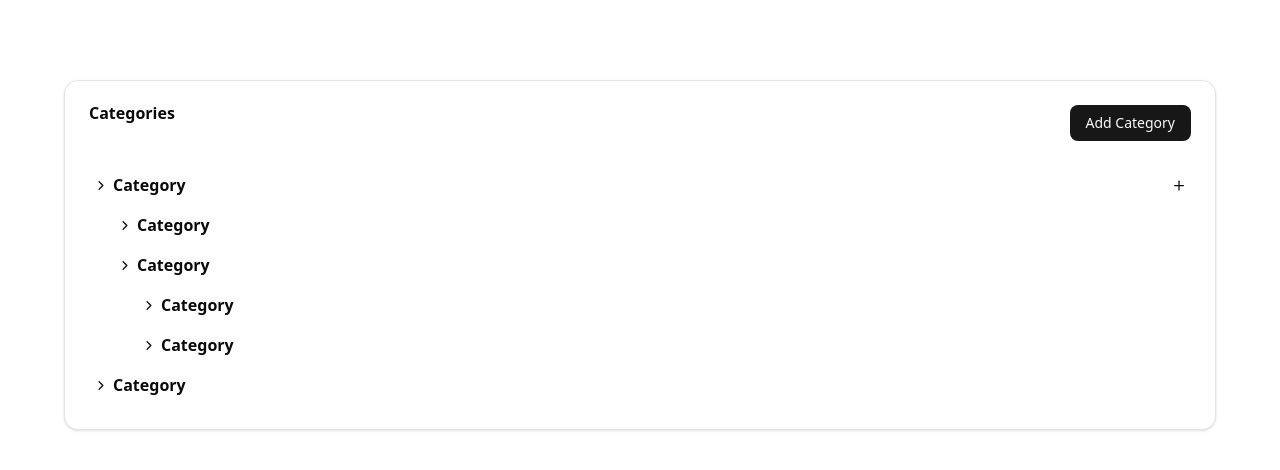
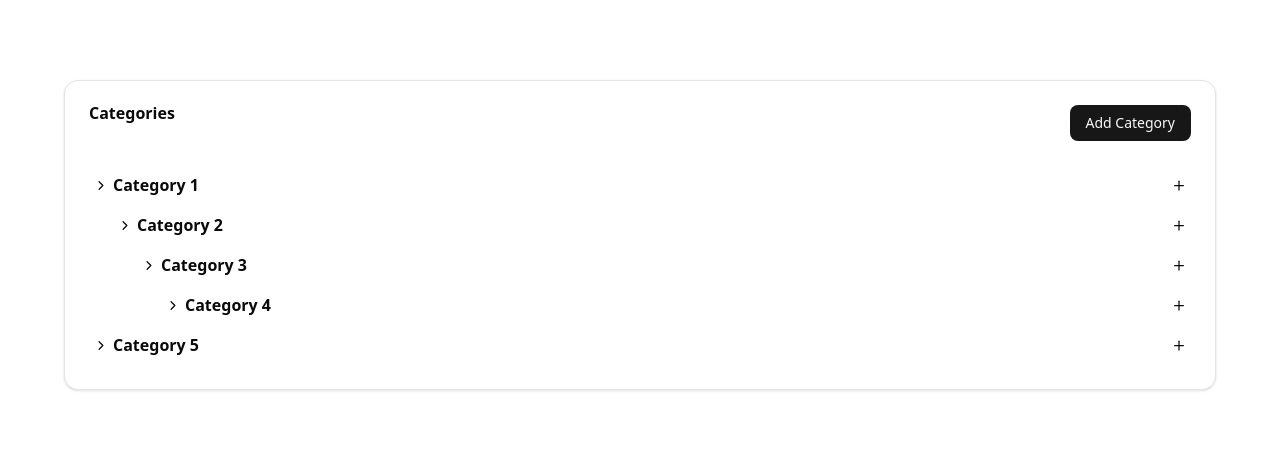
Before and after one commit to muzahidul-islam-dev/job-task, a Next.js app: page / in a window 1280 px wide. Shown: the top 470 px of the page. Built offline with nearby package versions, Linux system fonts and the light colour scheme.

Commit message:
feat: add settings file and implement tree data structure for categories

```diff
--- a/src/app/page.tsx
+++ b/src/app/page.tsx
@@ -27,7 +27,17 @@ export default function Home() {
 
   const [isOpenModal, setIsOpenModal] = useState(false)
 
+  const treeData = (parentId: number | null = null) => {
+    return categories.filter(category => category.parentId === parentId).map((categoryItem, index) => (
+        <li key={index} className="font-semibold cursor-pointer"><div className="flex rounded hover:bg-gray-50 py-2 items-center justify-between"><div className="flex items-center"><ChevronRight height={15} /> {categoryItem?.name}</div> <Modal isOpenModal={isOpenModal} setIsOpenModal={setIsOpenModal} categories={categories} setCategories={setCategories} parentId={1}><Plus height={15} /></Modal></div>
+          <ul className="ml-6">
+            {treeData(categoryItem?.id)}
+          </ul>
+        </li>
+    ));
+  }
 
+  // console.log(treeData(), 'category data')
 
 
 
@@ -45,18 +55,7 @@ export default function Home() {
           </CardHeader>
           <CardContent>
             <ul>
-              <li className="font-semibold cursor-pointer"><div className="flex rounded hover:bg-gray-50 py-2 items-center justify-between"><div className="flex items-center"><ChevronRight height={15} /> Category</div> <Modal isOpenModal={isOpenModal} setIsOpenModal={setIsOpenModal} categories={categories} setCategories={setCategories} parentId={1}><Plus height={15} /></Modal></div>
-                <ul className="ml-6">
-                  <li className="font-semibold cursor-pointer"><div className="flex rounded hover:bg-gray-50 py-2 items-center"><ChevronRight height={15} /> Category</div></li>
-                  <li className="font-semibold cursor-pointer"><div className="flex rounded hover:bg-gray-50 py-2 items-center"><ChevronRight height={15} /> Category</div>
-                    <ul className="ml-6">
-                      <li className="font-semibold cursor-pointer"><div className="flex rounded hover:bg-gray-50 py-2 items-center"><ChevronRight height={15} /> Category</div></li>
-                      <li className="font-semibold cursor-pointer"><div className="flex rounded hover:bg-gray-50 py-2 items-center"><ChevronRight height={15} /> Category</div></li>
-                    </ul>
-                  </li>
-                </ul>
-              </li>
-              <li className="font-semibold cursor-pointer"><div className="flex rounded hover:bg-gray-50 py-2 items-center"><ChevronRight height={15} /> Category</div></li>
+              {treeData()}
             </ul>
           </CardContent>
         </Card>
--- a/src/type/Category.ts
+++ b/src/type/Category.ts
@@ -2,4 +2,5 @@ export interface TCategory {
   id: number,
   name: string,
   parentId: number | null;
+  children?: TCategory[];
 }
```
